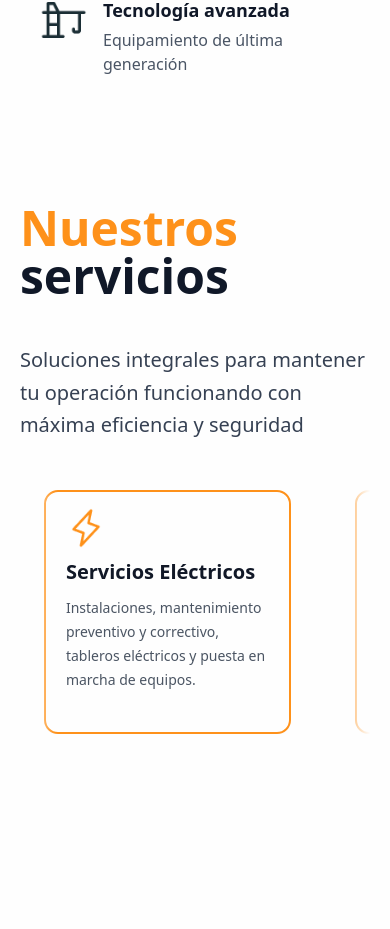
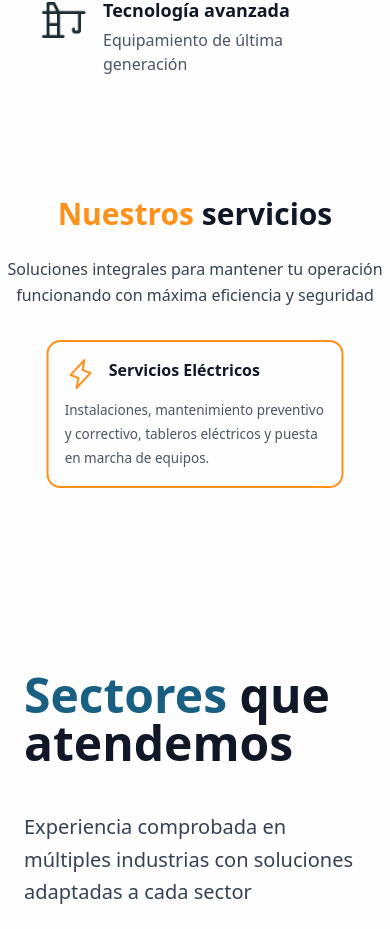
Before and after one commit to synerarg/myl, a Next.js app: page / in a window 390 px wide. Shown: the part 1522-2451 px from the top of the page. Built offline with nearby package versions, Linux system fonts and the light colour scheme.

Commit message:
Enhance Navbar styling with border and shadow; refactor Services component for improved layout and responsiveness, including adjustments to text sizes and alignment for better mobile experience.

```diff
--- a/components/Navbar.tsx
+++ b/components/Navbar.tsx
@@ -73,7 +73,7 @@ export function Navbar() {
         aria-hidden={!open}
       >
         <div
-          className={`absolute top-0 left-0 right-0 h-[40vh] bg-white/95 backdrop-blur-md transition-transform duration-200 ${
+          className={`absolute top-0 left-0 right-0 h-[40vh] bg-white/95 backdrop-blur-md transition-transform duration-200  border-b border-gray-200 shadow-lg ${
             open ? "translate-y-0" : "-translate-y-full"
           }`}
           role="dialog"
--- a/components/Services.tsx
+++ b/components/Services.tsx
@@ -11,49 +11,18 @@ type Service = {
 };
 
 const services: Service[] = [
-  {
-    title: "Servicios Eléctricos",
-    description:
-      "Instalaciones, mantenimiento preventivo y correctivo, tableros eléctricos y puesta en marcha de equipos.",
-    icon: "/icons/services/Lightning.png",
-  },
-  {
-    title: "Servicios Mecánicos",
-    description:
-      "Montaje, mantenimiento, reparaciones industriales y soporte técnico especializado.",
-    icon: "/icons/services/Wrench.png",
-  },
-  {
-    title: "Limpiezas Industriales",
-    description:
-      "Limpieza de equipos industriales y aeroenfriadores para máxima eficiencia operativa.",
-    icon: "/icons/services/SprayBottle.png",
-  },
-  {
-    title: "Obra Civil Menor",
-    description:
-      "Construcción de bases, fundaciones, galpones, tinglados y mejoras en infraestructura.",
-    icon: "/icons/services/Hammer.png",
-  },
-  {
-    title: "Cateos",
-    description:
-      "Detección de fallas y evaluación estructural mediante cateos e inspecciones técnicas preventivas.",
-    icon: "/icons/services/PipeWrench.png",
-  },
-  {
-    title: "Protección Catódica",
-    description:
-      "Inspección y verificación de protección catódica, medición de potenciales y cálculos e ingeniería.",
-    icon: "/icons/services/Shield.png",
-  },
+  { title: "Servicios Eléctricos", description: "Instalaciones, mantenimiento preventivo y correctivo, tableros eléctricos y puesta en marcha de equipos.", icon: "/icons/services/Lightning.png" },
+  { title: "Servicios Mecánicos", description: "Montaje, mantenimiento, reparaciones industriales y soporte técnico especializado.", icon: "/icons/services/Wrench.png" },
+  { title: "Limpiezas Industriales", description: "Limpieza de equipos industriales y aeroenfriadores para máxima eficiencia operativa.", icon: "/icons/services/SprayBottle.png" },
+  { title: "Obra Civil Menor", description: "Construcción de bases, fundaciones, galpones, tinglados y mejoras en infraestructura.", icon: "/icons/services/Hammer.png" },
+  { title: "Cateos", description: "Detección de fallas y evaluación estructural mediante cateos e inspecciones técnicas preventivas.", icon: "/icons/services/PipeWrench.png" },
+  { title: "Protección Catódica", description: "Inspección y verificación de protección catódica, medición de potenciales y cálculos e ingeniería.", icon: "/icons/services/Shield.png" },
 ];
 
 export default function Services() {
   const [emblaRef, emblaApi] = useEmblaCarousel({
     loop: true,
-    align: "start",
-    containScroll: "trimSnaps",
+    align: "center",          // ⭐ centra el slide activo en mobile
     dragFree: false,
     skipSnaps: false,
   });
@@ -62,21 +31,19 @@ export default function Services() {
   const scrollNext = useCallback(() => emblaApi?.scrollNext(), [emblaApi]);
 
   return (
-    <section className="w-full bg-white py-16 sm:py-20 lg:py-24">
-      <div className="w-[98%] lg:w-[95%] xl:w-[92%] 2xl:w-[85%] mx-auto px-4 sm:px-6 md:px-10 lg:px-12 xl:px-16">
-      <div className="w-full flex flex-col md:flex-row md:items-start md:justify-between items-center justify-center gap-8 mb-12">
-          <h2 className="text-5xl font-bold text-gray-900">
+    <section className="w-full bg-white py-14 sm:py-20 lg:py-24">
+      <div className="w-[%] lg:w-[95%] xl:w-[92%] 2xl:w-[85%] mx-auto px-0 sm:px-6 md:px-10 lg:px-12 xl:px-16">
+        <div className="w-full flex flex-col md:flex-row md:items-start md:justify-between items-center justify-center gap-4 sm:gap-8 mb-8 sm:mb-12">
+          <h2 className="text-3xl sm:text-4xl lg:text-5xl font-bold text-gray-900 text-center md:text-left">
             <span className="text-orange">Nuestros</span> servicios
           </h2>
-
-          <p className="text-gray-700 text-xl max-w-md leading-relaxed mt-3">
+          <p className="text-base sm:text-lg xl:text-xl text-gray-700 max-w-md leading-relaxed mt-2 md:mt-3 text-center md:text-left">
             Soluciones integrales para mantener tu operación funcionando con máxima eficiencia y seguridad
           </p>
         </div>
 
-        {/* VIEWPORT */}
         <div className="relative">
-          {/* Botones */}
+          {/* Flechas en ≥ md (no molestan en mobile) */}
           <button
             aria-label="Anterior"
             onClick={scrollPrev}
@@ -96,32 +63,44 @@ export default function Services() {
             </svg>
           </button>
 
-          <div className="[mask-image:linear-gradient(to_right,transparent,black_10%,black_90%,transparent)]">
+          {/* Máscara más sutil en mobile para no “cortar” la card centrada */}
+          <div className=" md:[mask-image:linear-gradient(to_right,transparent,black_10%,black_90%,transparent)]">
             <div ref={emblaRef} className="overflow-hidden">
-              <div className="flex -mx-2 sm:-mx-2.5">
+              {/* Track sin gap: gutters con padding + márgenes negativos */}
+              <div className="flex -mx-4">
                 {services.map((s, i) => (
                   <div
                     key={s.title + i}
                     className="
                       min-w-0
-                      flex-[0_0_85%] xs:flex-[0_0_75%] sm:flex-[0_0_55%] md:flex-[0_0_40%] lg:flex-[0_0_32%] xl:flex-[0_0_28%]
-                      px-8
-                      "
+                      /* mobile: card grande y centrada, con pequeño peek */
+                      flex-[0_0_88%]
+                      xs:flex-[0_0_85%]
+                      sm:flex-[0_0_60%]
+                      md:flex-[0_0_45%]
+                      lg:flex-[0_0_33%]
+                      xl:flex-[0_0_28%]
+                      px-[-60px] md:px-4
+                      flex justify-center
+                      items-center
+                    "
                   >
-                    <article className="h-full w-full rounded-xl border-2 border-orange bg-white px-5 py-4 shadow-[0_1px_0_rgba(0,0,0,0.02)] hover:shadow-md transition select-none">
-                        <div className="flex items-start justify-center flex-col gap-3 ">
+                    <article className="h-full w-[80%] select-none rounded-xl border-2 border-orange bg-white px-4 py-4 sm:px-5 shadow-[0_1px_0_rgba(0,0,0,0.02)] hover:shadow-md transition">
+                      <div className="flex items-start gap-3">
                         <Image
                           src={s.icon || "/placeholder.svg"}
                           alt={s.title}
                           width={28}
                           height={28}
-                          className="w-10 h-10 object-contain"
+                          className="w-8 h-8 sm:w-9 sm:h-9 object-contain"
                         />
-                        <h3 className="text-[#111827] font-semibold leading-6 text-xl">{s.title}</h3>
-                      <p className=" text-sm leading-6 text-[#4b5563]">
+                        <h3 className="text-[#111827] font-semibold leading-6 text-base sm:text-lg">
+                          {s.title}
+                        </h3>
+                      </div>
+                      <p className="mt-2 text-[13.5px] sm:text-sm leading-6 text-[#4b5563]">
                         {s.description}
                       </p>
-                        </div>
                     </article>
                   </div>
                 ))}
```
